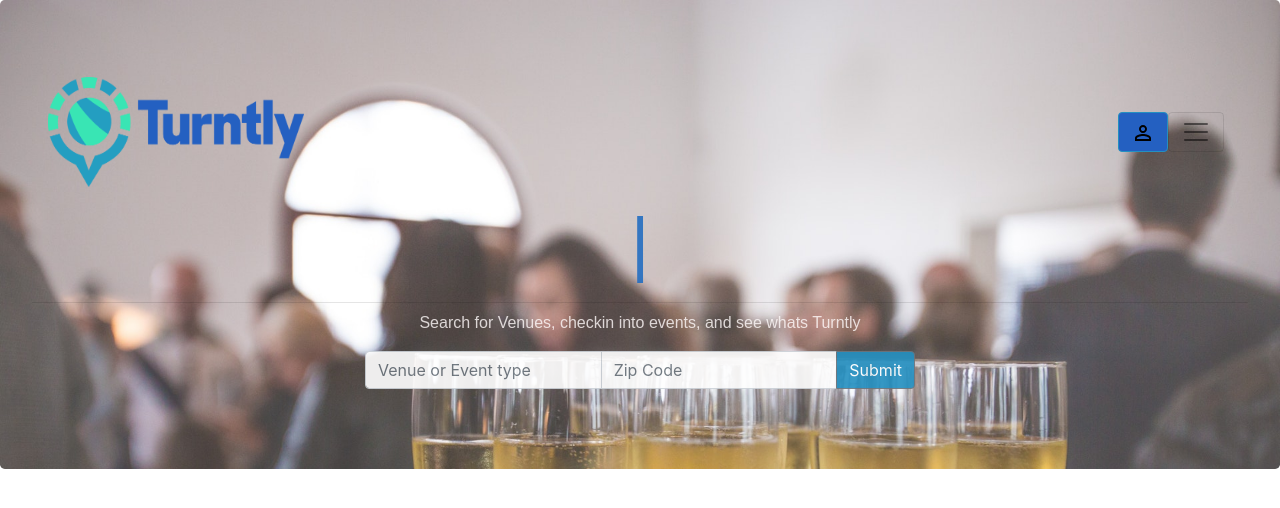
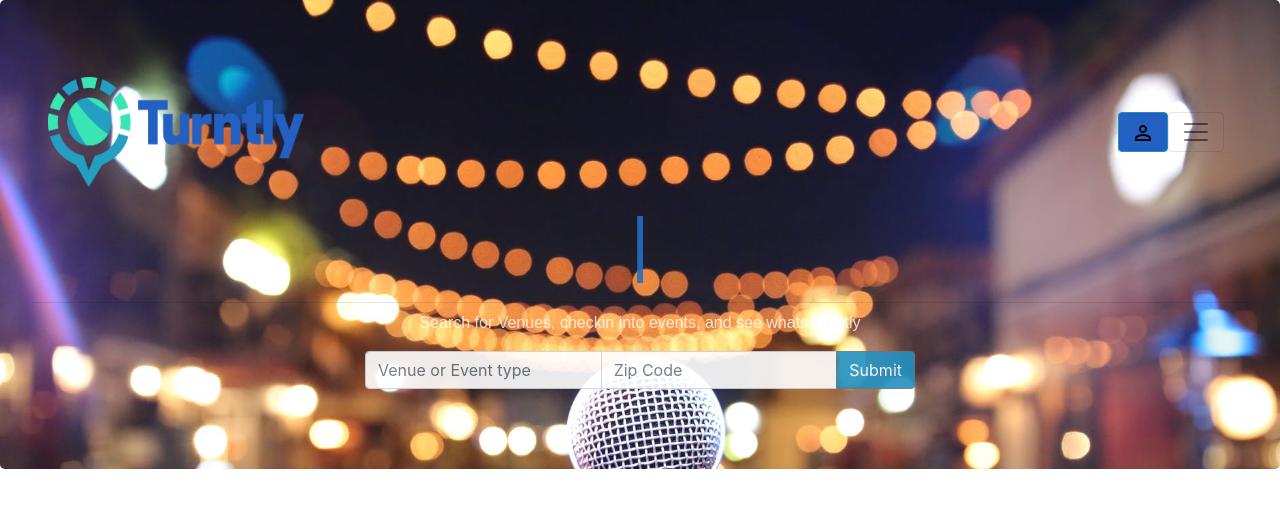
Before and after one commit to ClassyP/turntly, a React (Create React App) app: page / in a window 1280 px wide. Shown: the top 508 px of the page. Built offline with nearby package versions, Linux system fonts and the light colour scheme; a web font is replaced by a local one.

Commit message:
background update

```diff
--- a/src/Header/Header.css
+++ b/src/Header/Header.css
@@ -1,5 +1,5 @@
 #jumboheader {
-  background-image: url("./pexels-photo.jpg");
+  background-image: url("./turntly_backgroud.jpg");
   background-size: cover;
   /* padding: 10px; */
 }
```
Also changed, not shown: src/Header/turntly_backgroud.jpg (added).
